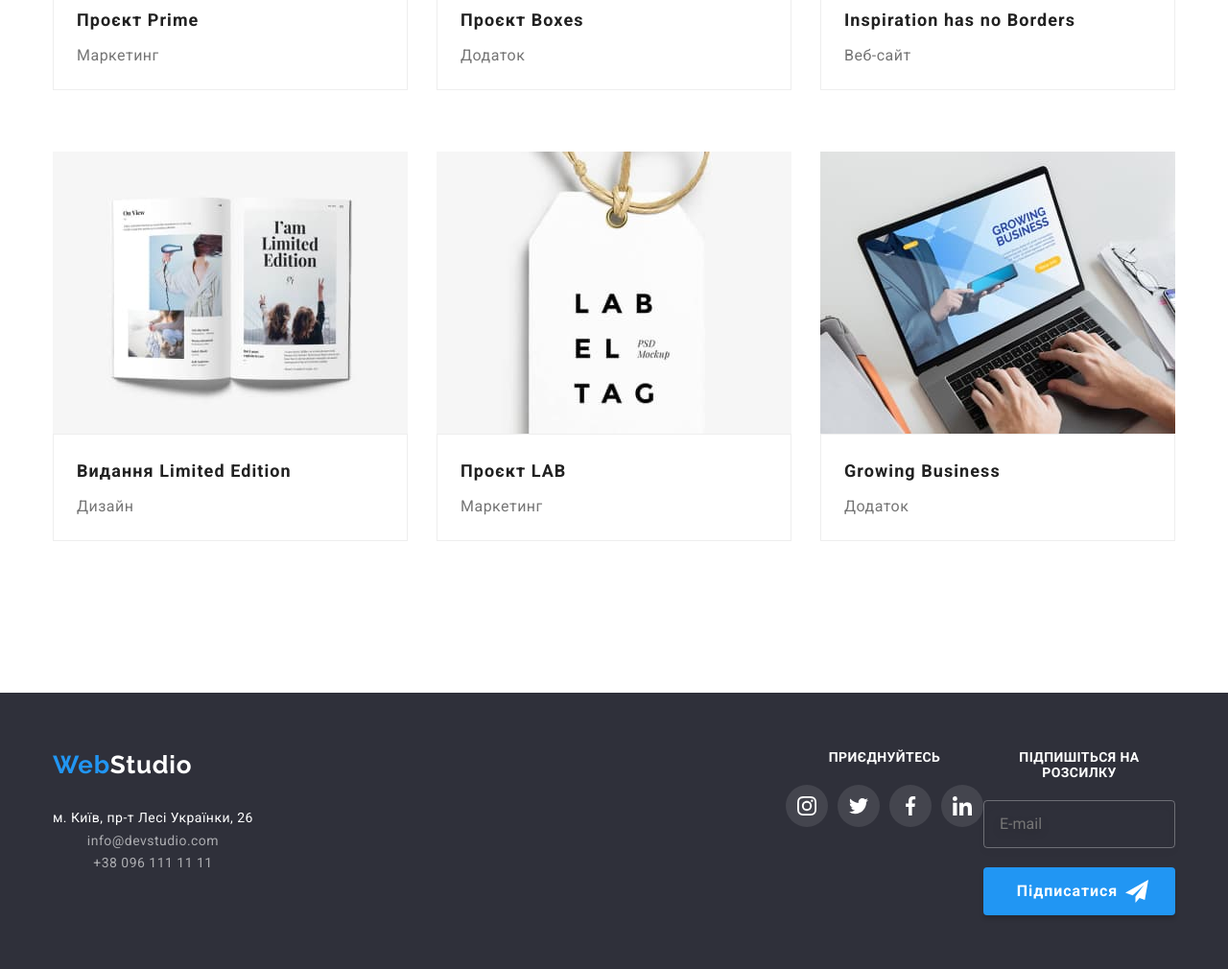
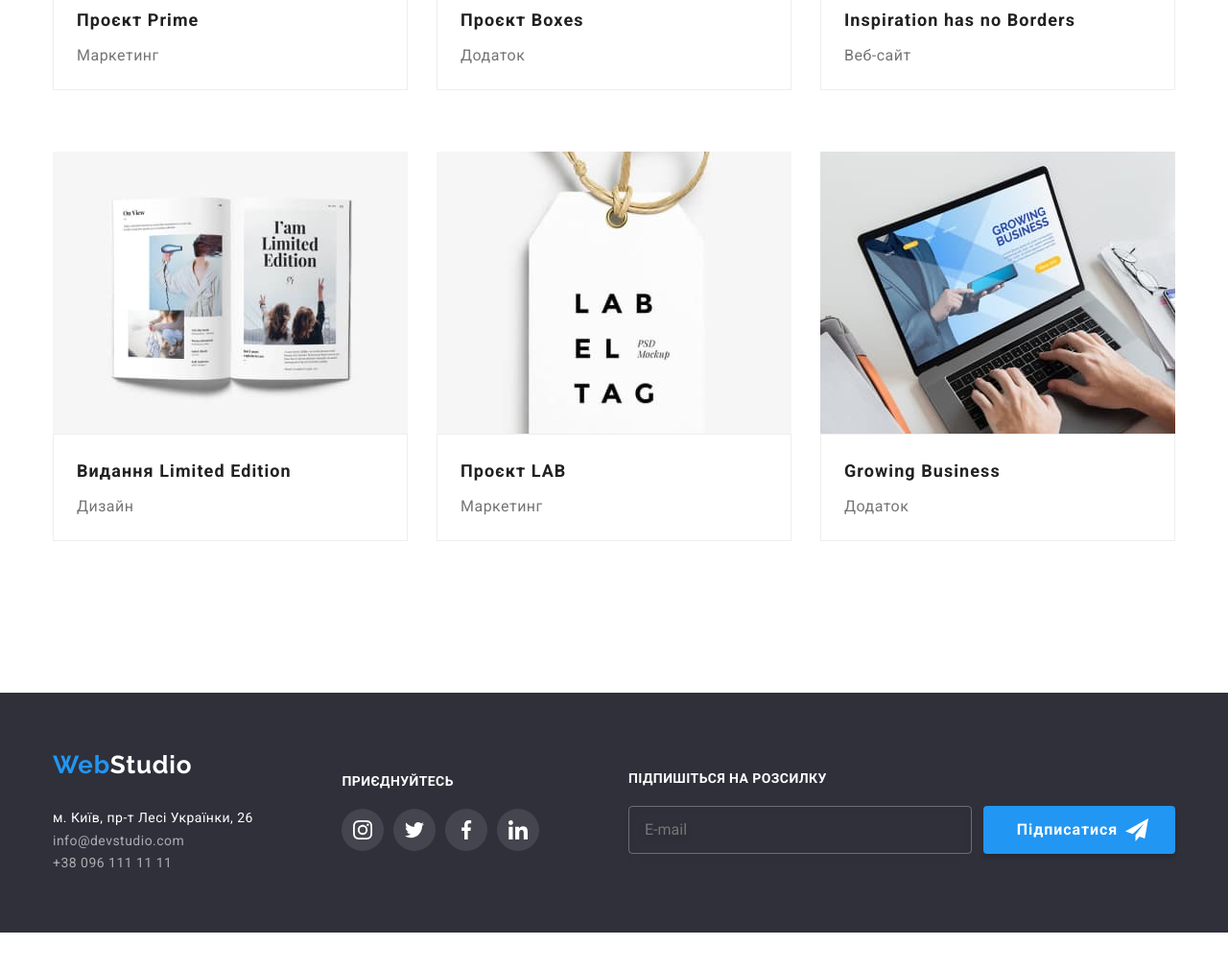
Before and after one commit to leraz1003/goit-markup-hw-08, a plain HTML site: page portfolio.html in a window 1280 px wide. Shown: the part 1043-2053 px from the top of the page at 96% size. After the commit the page ends 2015 px from the top, so only its background shows below. Drawn offline with nearby package versions, Linux system fonts and the light colour scheme.

Commit message:
portfolio footer

```diff
--- a/portfolio.html
+++ b/portfolio.html
@@ -374,13 +374,16 @@
 
     <footer class="footer">
         <div class="container">
+            <div class="footer-tablet">
+
                 <div class="footer-block">
                     <div>
                         <a href="./index.html" class="logo footer__logo link">Web<span>Studio</span></a>
                         <address>
                             <ul class="footer-list list">
-                            <li ><a href="https://www.google.com/maps/place/%D0%B1%D1%83%D0%BB.+%D0%9B%D0%B5%D1%81%D0%B8+%D0%A3%D0%BA%D1%80%D0%B0%D0%B8%D0%BD%D0%BA%D0%B8,+26,+%D0%9A%D0%B8%D0%B5%D0%B2,+02000/@50.4265807,30.5361973,17z/data=!4m13!1m7!3m6!1s0x40d4cf0e033ecbe9:0x57a4dffefec77da0!2z0LHRg9C7LiDQm9C10YHQuCDQo9C60YDQsNC40L3QutC4LCAyNiwg0JrQuNC10LIsIDAyMDAw!3b1!8m2!3d50.4265807!4d30.5383858!3m4!1s0x40d4cf0e033ecbe9:0x57a4dffefec77da0!8m2!3d50.4265807!4d30.5383858"
-                                    target="_blank" rel="noreferrer noopener" class=" map footer-list__link  link"> м. Київ, пр-т Лесі Українки, 26 </a>
+                                <li><a href="https://www.google.com/maps/place/%D0%B1%D1%83%D0%BB.+%D0%9B%D0%B5%D1%81%D0%B8+%D0%A3%D0%BA%D1%80%D0%B0%D0%B8%D0%BD%D0%BA%D0%B8,+26,+%D0%9A%D0%B8%D0%B5%D0%B2,+02000/@50.4265807,30.5361973,17z/data=!4m13!1m7!3m6!1s0x40d4cf0e033ecbe9:0x57a4dffefec77da0!2z0LHRg9C7LiDQm9C10YHQuCDQo9C60YDQsNC40L3QutC4LCAyNiwg0JrQuNC10LIsIDAyMDAw!3b1!8m2!3d50.4265807!4d30.5383858!3m4!1s0x40d4cf0e033ecbe9:0x57a4dffefec77da0!8m2!3d50.4265807!4d30.5383858"
+                                        target="_blank" rel="noreferrer noopener" class=" map footer-list__link  link"> м.
+                                        Київ, пр-т Лесі Українки, 26 </a>
                                 </li>
                                 <li><a href="mailto:info@devstudio.com"
                                         class="footer-list__link link">info@devstudio.com</a></li>
@@ -389,28 +392,27 @@
                         </address>
                     </div>
 
-
                     <div class="soc-networks">
                         <h2 class="footer-title">приєднуйтесь</h2>
 
                         <ul class="social-list list">
                             <li class="social-list__items"><a href="#" class="social-list__link link">
-                                    <svg width="20" height="20" >
+                                    <svg width="20" height="20">
                                         <use href="./images/icons.svg#icon-instagram"></use>
                                     </svg>
                                 </a></li>
                             <li class="social-list__items"><a href="#" class="social-list__link link">
-                                    <svg width="20" height="20" >
+                                    <svg width="20" height="20">
                                         <use href="./images/icons.svg#icon-twitter"></use>
                                     </svg>
                                 </a></li>
                             <li class="social-list__items"><a href="#" class="social-list__link link">
-                                    <svg width="20" height="20" >
+                                    <svg width="20" height="20">
                                         <use href="./images/icons.svg#icon-facebook"></use>
                                     </svg>
                                 </a></li>
                             <li class="social-list__items"><a href="#" class="social-list__link link">
-                                    <svg width="20" height="20" >
+                                    <svg width="20" height="20">
                                         <use href="./images/icons.svg#icon-linkedin"></use>
                                     </svg>
                                 </a></li>
@@ -432,7 +434,69 @@
                         </div>
                     </form>
                 </div>
+            </div>
 
+            <div class="footer-desktop">
+                <div>
+                    <a href="./index.html" class="logo footer__logo link">Web<span>Studio</span></a>
+                    <address>
+                        <ul class="footer-list list">
+                            <li><a href="https://www.google.com/maps/place/%D0%B1%D1%83%D0%BB.+%D0%9B%D0%B5%D1%81%D0%B8+%D0%A3%D0%BA%D1%80%D0%B0%D0%B8%D0%BD%D0%BA%D0%B8,+26,+%D0%9A%D0%B8%D0%B5%D0%B2,+02000/@50.4265807,30.5361973,17z/data=!4m13!1m7!3m6!1s0x40d4cf0e033ecbe9:0x57a4dffefec77da0!2z0LHRg9C7LiDQm9C10YHQuCDQo9C60YDQsNC40L3QutC4LCAyNiwg0JrQuNC10LIsIDAyMDAw!3b1!8m2!3d50.4265807!4d30.5383858!3m4!1s0x40d4cf0e033ecbe9:0x57a4dffefec77da0!8m2!3d50.4265807!4d30.5383858"
+                                    target="_blank" rel="noreferrer noopener" class=" map footer-list__link  link"> м. Київ,
+                                    пр-т Лесі
+                                    Українки, 26 </a>
+                            </li>
+                            <li><a href="mailto:info@devstudio.com" class="footer-list__link link">info@devstudio.com</a>
+                            </li>
+                            <li><a href="tel:+380961111111" class="footer-list__link link">+38 096 111 11 11</a></li>
+                        </ul>
+                    </address>
+                </div>
+
+
+                <div class="soc-networks">
+                    <h2 class="footer-title">приєднуйтесь</h2>
+
+                    <ul class="social-list list">
+                        <li class="social-list__items"><a href="#" class="social-list__link link">
+                                <svg width="20" height="20">
+                                    <use href="./images/icons.svg#icon-instagram"></use>
+                                </svg>
+                            </a></li>
+                        <li class="social-list__items"><a href="#" class="social-list__link link">
+                                <svg width="20" height="20">
+                                    <use href="./images/icons.svg#icon-twitter"></use>
+                                </svg>
+                            </a></li>
+                        <li class="social-list__items"><a href="#" class="social-list__link link">
+                                <svg width="20" height="20">
+                                    <use href="./images/icons.svg#icon-facebook"></use>
+                                </svg>
+                            </a></li>
+                        <li class="social-list__items"><a href="#" class="social-list__link link">
+                                <svg width="20" height="20">
+                                    <use href="./images/icons.svg#icon-linkedin"></use>
+                                </svg>
+                            </a></li>
+                    </ul>
+                </div>
+
+                <div class="subscription">
+                    <h2 class="footer-title">Підпишіться на розсилку</h2>
+
+                    <form class="subscription__form">
+                        <input type="text" class="subscription__mail" name="mail" placeholder="E-mail">
+
+                        <div class="subscription__wrap">
+                            <button type="submit" class="subscription__btn">Підписатися</button>
+                            <svg class="subscription__icon" width="24" height="24">
+                                <use href="./images/icons.svg#icon-send"></use>
+                            </svg>
+                        </div>
+                    </form>
+                </div>
+
+            </div>
         </div>
     </footer>
 
```
Also changed, not shown: index.html (+0 -4 lines). Lines whose indentation alone changed are shown as unchanged.
